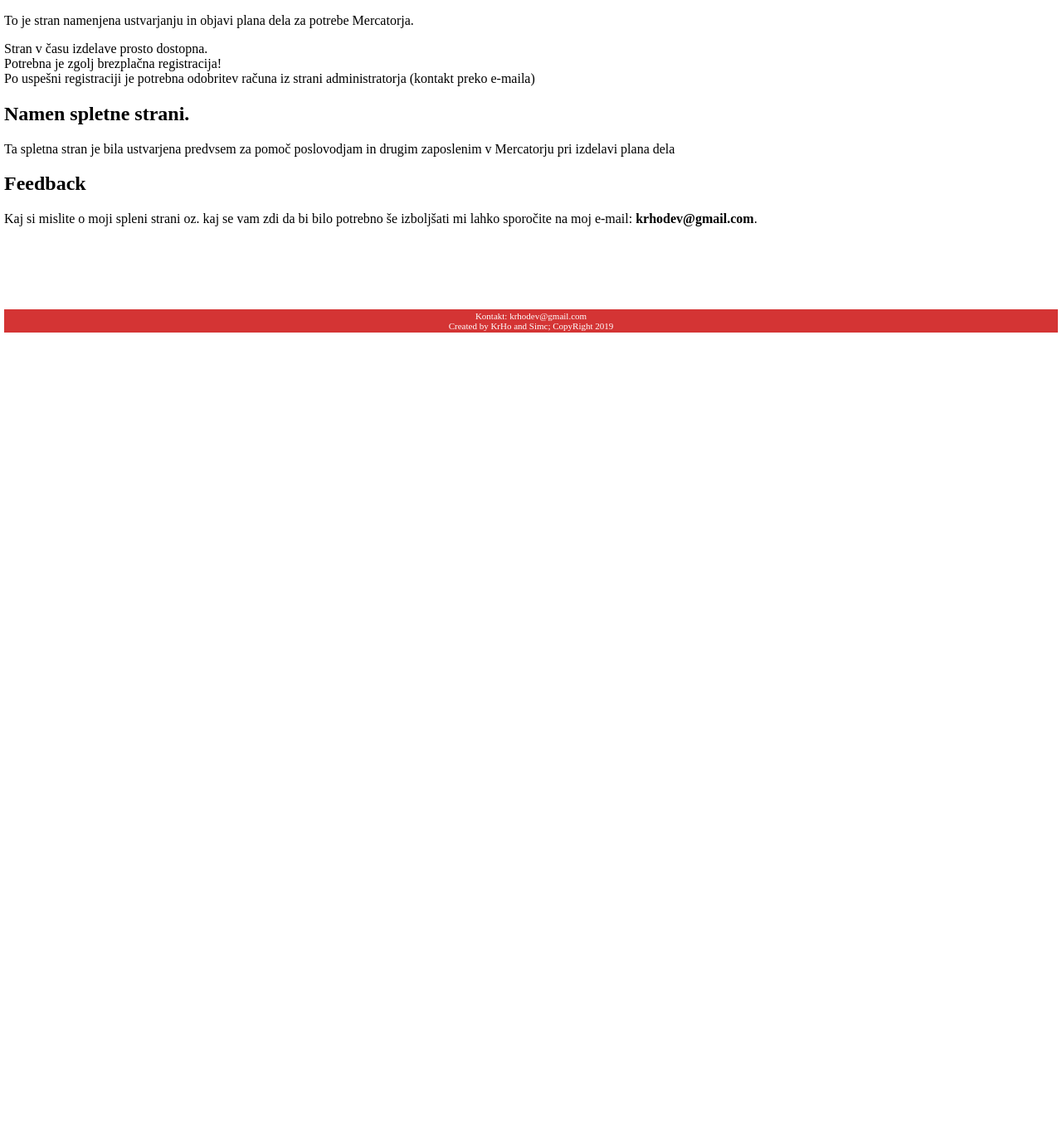
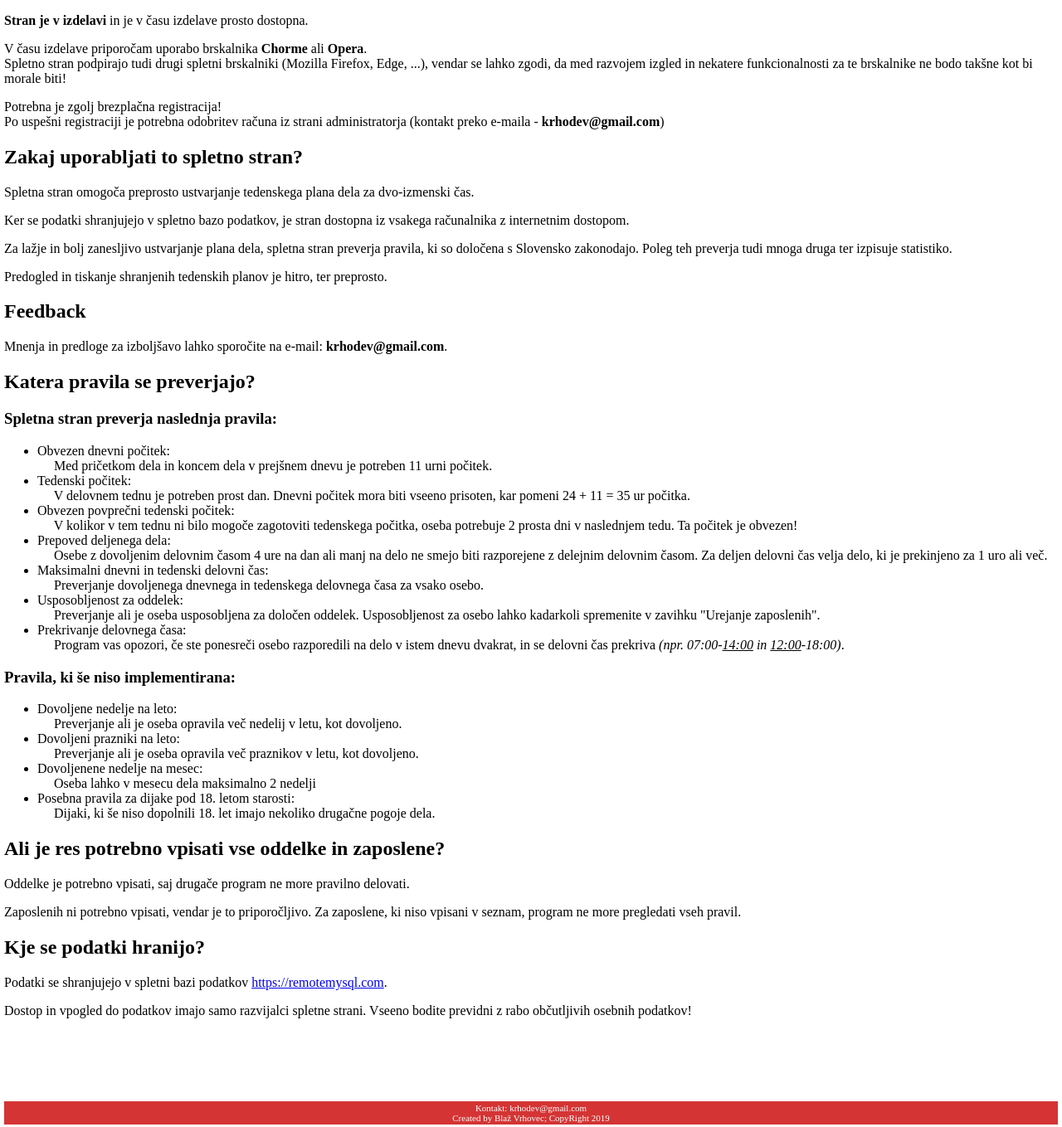
Before and after one commit to blazvrh/Shift-Planner-v2, a website: page public/index.html in a window 1280 px wide. Shown: the part 180-1539 px from the top of the page at 83% size. Before the commit the page ends 800 px from the top, so only its background shows below. Drawn offline with Linux system fonts and the light colour scheme.

Commit message:
home page added text

```diff
--- a/public/index.html
+++ b/public/index.html
@@ -1,5 +1,5 @@
 <!DOCTYPE html>
-<html lang="en">
+<html lang="si">
 <head>
     <meta charset="UTF-8">
     <meta name="viewport" content="width=device-width, initial-scale=1.0">
@@ -51,34 +51,154 @@
         pisal sem kar neki, samo tok da se vidi kako zgleda -->
     <article>
         <h2>Predstavitev</h2>
-        <p>To je stran namenjena ustvarjanju in objavi plana dela za potrebe Mercatorja.</p>
         <p>
-            Stran v času izdelave prosto dostopna. <br>
-            Potrebna je zgolj brezplačna registracija! <br>
-            Po uspešni registraciji je potrebna odobritev računa iz strani administratorja (kontakt preko e-maila)
+            <strong>Stran je v izdelavi</strong> in je v času izdelave prosto dostopna.
+        </p>
+        <p>
+            V času izdelave priporočam uporabo brskalnika <strong>Chorme</strong> ali <strong>Opera</strong>.
+            <br>
+            Spletno stran podpirajo tudi drugi spletni brskalniki (Mozilla Firefox, Edge, ...),
+            vendar se lahko zgodi, da med razvojem izgled in nekatere funkcionalnosti za te brskalnike ne bodo
+            takšne kot bi morale biti!
+        </p>
+        <p>
+            Potrebna je zgolj brezplačna registracija!
+            <br>
+            Po uspešni registraciji je potrebna odobritev računa iz strani administratorja
+            (kontakt preko e-maila - <strong>krhodev@gmail.com</strong>)
         </p>
     </article>
 
     <article>
-        <h2>Namen spletne strani.</h2>
-        <p>Ta spletna stran je bila ustvarjena predvsem za
-            pomoč poslovodjam in drugim zaposlenim v
-            Mercatorju pri izdelavi plana dela
+        <h2>Zakaj uporabljati to spletno stran?</h2>
+        <p>
+            Spletna stran omogoča preprosto ustvarjanje tedenskega plana dela za dvo-izmenski čas.
+        </p>
+        <p>
+            Ker se podatki shranjujejo v spletno bazo podatkov, je stran dostopna iz vsakega računalnika z
+            internetnim dostopom.
+        </p>
+        <p>
+            Za lažje in bolj zanesljivo ustvarjanje plana dela, spletna stran preverja pravila, ki so določena
+            s Slovensko zakonodajo. Poleg teh preverja tudi mnoga druga ter izpisuje statistiko.
+        </p>
+        <p>
+            Predogled in tiskanje shranjenih tedenskih planov je hitro, ter preprosto.
         </p>
     </article>
 
     <article>
         <h2>Feedback</h2>
         <p>
-            Kaj si mislite o moji spleni strani oz. kaj se vam zdi da bi bilo potrebno še
-            izboljšati mi lahko sporočite na moj e-mail: <b>krhodev@gmail.com</b>.
+            Mnenja in predloge za izboljšavo lahko sporočite na e-mail: <strong>krhodev@gmail.com</strong>.
         </p>
     </article>
+
+    <article>
+        <h2>Katera pravila se preverjajo?</h2>
+        <p>
+            <h3>Spletna stran preverja naslednja pravila:</h3>
+
+            <ul>
+                <li>
+                    Obvezen dnevni počitek:
+                    <br>&emsp;
+                    Med pričetkom dela in koncem dela v prejšnem dnevu je potreben 11 urni počitek.
+                </li>
+                <li>
+                    Tedenski počitek:
+                    <br>&emsp;
+                    V delovnem tednu je potreben prost dan. Dnevni počitek mora biti vseeno prisoten,
+                    kar pomeni 24 + 11 = 35 ur počitka.
+                </li>
+                <li>
+                    Obvezen povprečni tedenski počitek:
+                    <br>&emsp;
+                    V kolikor v tem tednu ni bilo mogoče zagotoviti tedenskega počitka,
+                    oseba potrebuje 2 prosta dni v naslednjem tedu. Ta počitek je obvezen!
+                </li>
+                <li>
+                    Prepoved deljenega dela:
+                    <br>&emsp;
+                    Osebe z dovoljenim delovnim časom 4 ure na dan ali manj na delo ne smejo biti
+                    razporejene z delejnim delovnim časom.
+                    Za deljen delovni čas velja delo, ki je prekinjeno za 1 uro ali več.
+                </li>
+                <li>
+                    Maksimalni dnevni in tedenski delovni čas:
+                    <br>&emsp;
+                    Preverjanje dovoljenega dnevnega in tedenskega delovnega časa za vsako osebo.
+                </li>
+                <li>
+                    Usposobljenost za oddelek:
+                    <br>&emsp;
+                    Preverjanje ali je oseba usposobljena za določen oddelek.
+                    Usposobljenost za osebo lahko kadarkoli spremenite v zavihku "Urejanje zaposlenih".
+                </li>
+                <li>
+                    Prekrivanje delovnega časa:
+                    <br>&emsp;
+                    Program vas opozori, če ste ponesreči osebo razporedili na delo v istem dnevu dvakrat,
+                    in se delovni čas prekriva <em>(npr. 07:00-<u>14:00</u> in <u>12:00</u>-18:00)</em>.
+                </li>
+            </ul>
+        </p>
+        <p>
+            <h3>Pravila, ki še niso implementirana:</h3>
+            <ul>
+
+                <li>
+                    Dovoljene nedelje na leto:
+                    <br>&emsp;
+                    Preverjanje ali je oseba opravila več nedelij v letu, kot dovoljeno.
+                </li>
+                <li>
+                    Dovoljeni prazniki na leto:
+                    <br>&emsp;
+                    Preverjanje ali je oseba opravila več praznikov v letu, kot dovoljeno.
+                </li>
+                <li>
+                    Dovoljenene nedelje na mesec:
+                    <br>&emsp;
+                    Oseba lahko v mesecu dela maksimalno 2 nedelji
+                </li>
+                <li>
+                    Posebna pravila za dijake pod 18. letom starosti:
+                    <br>&emsp;
+                    Dijaki, ki še niso dopolnili 18. let imajo nekoliko drugačne pogoje dela.
+                </li>
+            </ul>
+        </p>
+    </article>
+
+    <article>
+        <h2>Ali je res potrebno vpisati vse oddelke in zaposlene?</h2>
+        <p>
+            Oddelke je potrebno vpisati, saj drugače program ne more pravilno delovati.
+        </p>
+        <p>
+            Zaposlenih ni potrebno vpisati, vendar je to priporočljivo.
+            Za zaposlene, ki niso vpisani v seznam, program ne more pregledati vseh pravil.
+        </p>
+    </article>
+
+    <article>
+        <h2>Kje se podatki hranijo?</h2>
+        <p>
+            Podatki se shranjujejo v spletni bazi podatkov
+            <a href="https://remotemysql.com/">https://remotemysql.com</a>.
+        </p>
+        <p>
+            Dostop in vpogled do podatkov imajo samo razvijalci spletne strani.
+            Vseeno bodite previdni z rabo občutljivih osebnih podatkov!
+        </p>
+    </article>
+
 
     <!-- footer -->
     <footer>
         Kontakt: krhodev@gmail.com <br>
-        Created by KrHo and Simc; CopyRight 2019
+        Created by Blaž Vrhovec; CopyRight 2019
 
 
         <!-- js files -->
```
Also changed, not shown: public/oddelki.html (+1 -1 lines), public/predogledPlana.html (+1 -1 lines), public/register.html (+3 -0 lines), public/urediTrenitenPlan.html (+1 -1 lines), public/zaposleni.html (+1 -1 lines).
